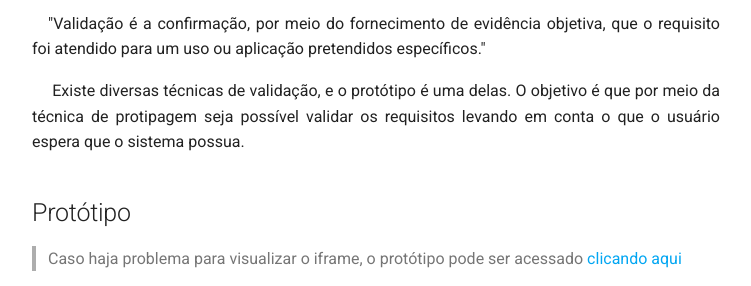
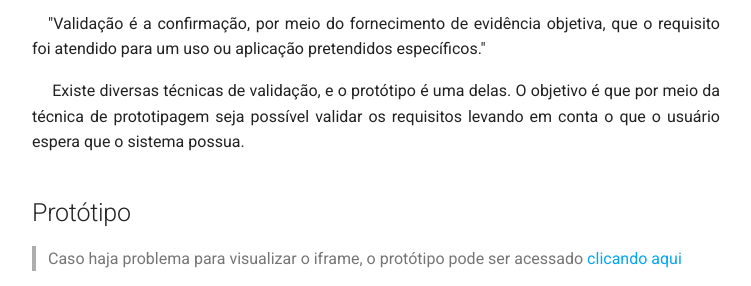
Before and after one commit to Requisitos-de-Software/2020.2-Telegram, an MkDocs documentation site: the page built from docs/analise/Validação/validacao-prototipacao.md, in a window 1280 px wide and 900 px high, cut to the strip 335-621 px from the top of the window. Shown: the whole strip, without its empty margins (264-1015 px from the left). Built offline with MkDocs 1.6.1 and Material for MkDocs 9.7.7, drawn with Linux system fonts in a browser that asks for light colours.

Commit message:
Corrige ortografia

```diff
--- a/docs/analise/Validação/validacao-prototipacao.md
+++ b/docs/analise/Validação/validacao-prototipacao.md
@@ -3,7 +3,7 @@
 ## Introdução
 <p align='justify'>&emsp; De acordo com a a norma internacional ISO/IEC/IEEE 12207 (ISO/IEC/IEEE, 2017, p. 10–11, tradução nossa): </p>
 <p align='justify'>&emsp;"Validação é a confirmação, por meio do fornecimento de evidência objetiva, que o requisito foi atendido para um uso ou aplicação pretendidos específicos."</p>
-<p align='justify'>&emsp; Existe diversas técnicas de validação, e o protótipo é uma delas. O objetivo é que por meio da técnica de protipagem seja possível validar os requisitos levando em conta o que o usuário espera que o sistema possua.</p>
+<p align='justify'>&emsp; Existe diversas técnicas de validação, e o protótipo é uma delas. O objetivo é que por meio da técnica de prototipagem seja possível validar os requisitos levando em conta o que o usuário espera que o sistema possua.</p>
 
 ## Protótipo
 
```
